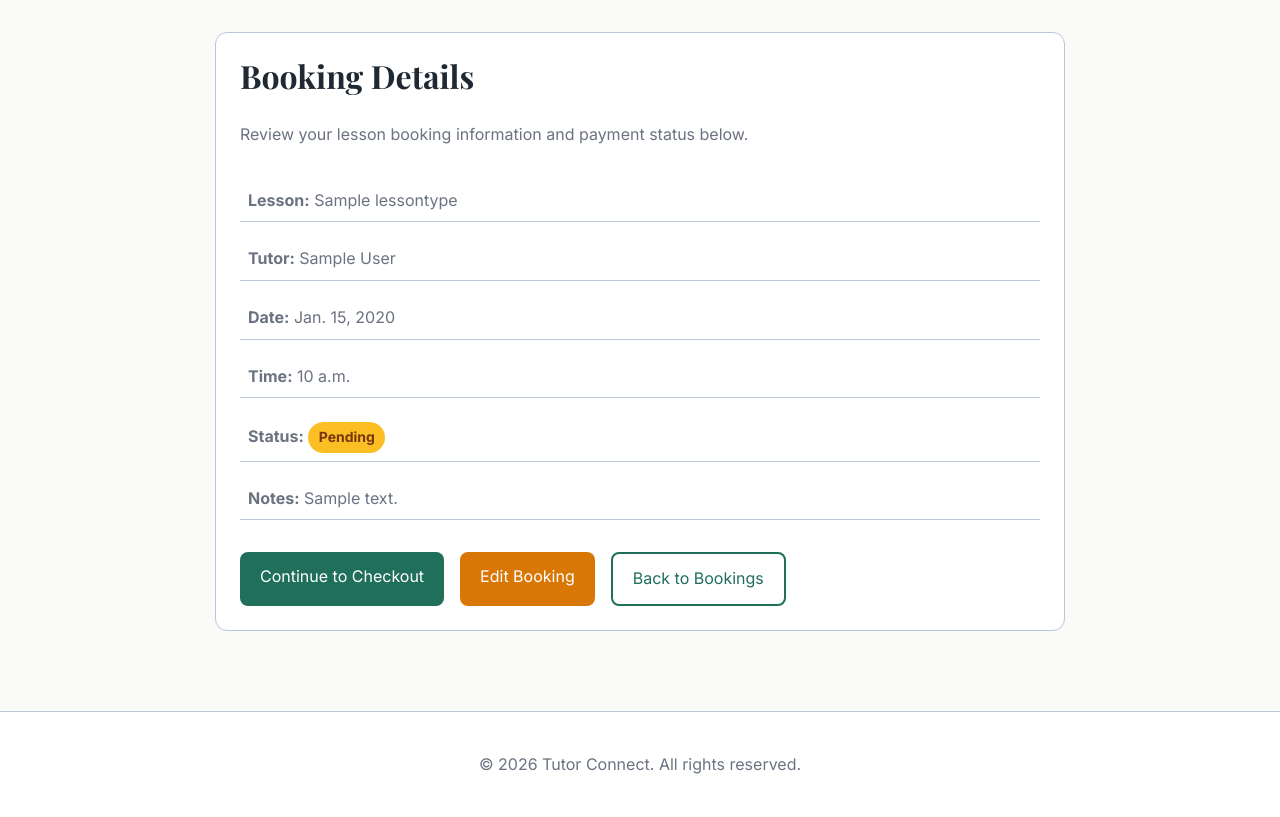
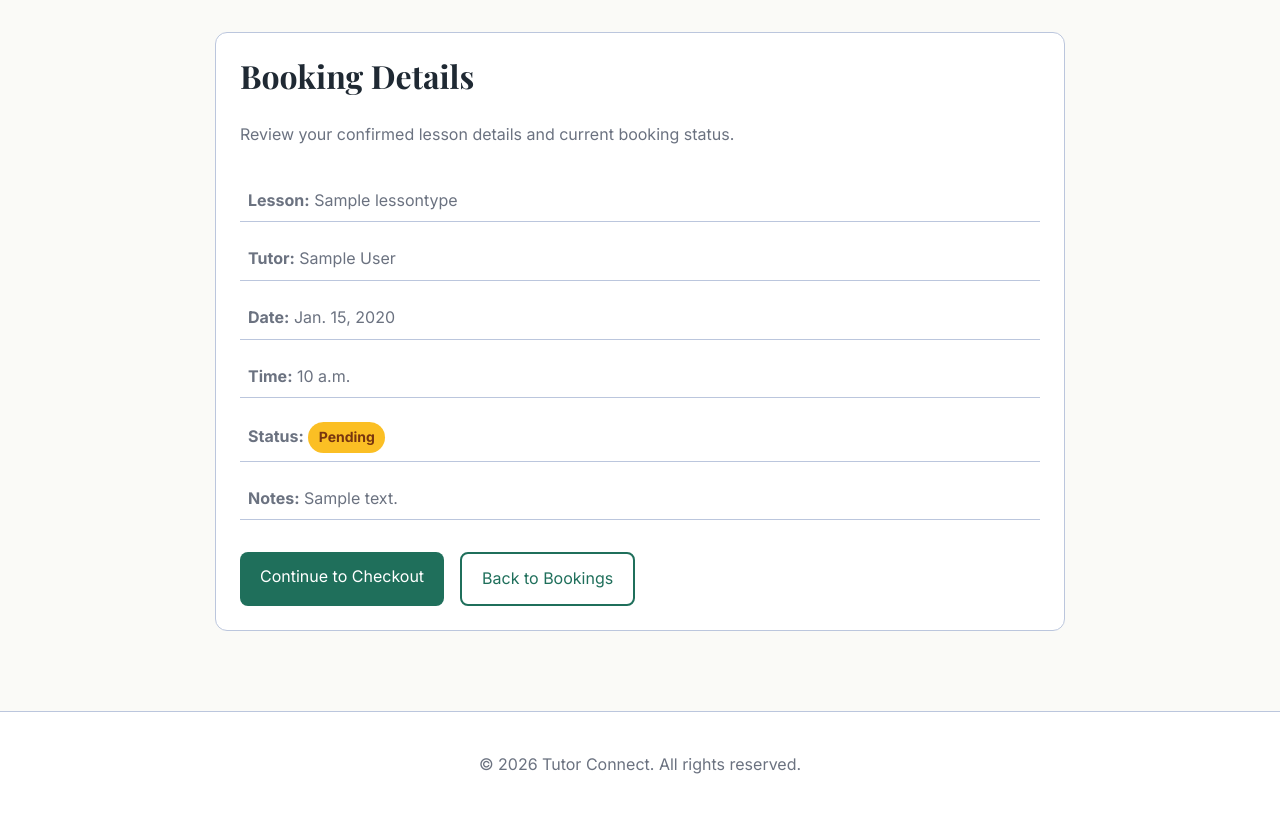
Before and after one commit to JamesBirchall-dev/MSP-4-Tutor-Connect, a Django app: page /bookings/1/ in a window 1280 px wide. Shown: the part 85-902 px from the top of the page. Run offline with Django 5.2, Linux system fonts and the light colour scheme; a user stored in the database is signed in; tables that the repository leaves empty hold one stand-in row (values such as "Sample post").

Commit message:
Bookings - Booking Detail templatee - remove edit guide text and update button as obsolete

```diff
--- a/templates/bookings/booking_detail.html
+++ b/templates/bookings/booking_detail.html
@@ -7,7 +7,9 @@
     <article  class="card booking-detail-card">
         <div class = "page-header">
             <h1>Booking Details</h1>
-            <p>Review your lesson booking information and payment status below.</p>
+            <p>
+                Review your confirmed lesson details and current booking status.
+            </p>
         </div>
 
         <div class="booking-summary">
@@ -55,12 +57,6 @@
                     Continue to Checkout
                 </a>
 
-                <a
-                    class="btn btn-secondary"
-                    href="{% url 'bookings:booking_update' booking.pk %}"
-                >
-                    Edit Booking
-                </a>
             {% endif %}
 
             <a
```
